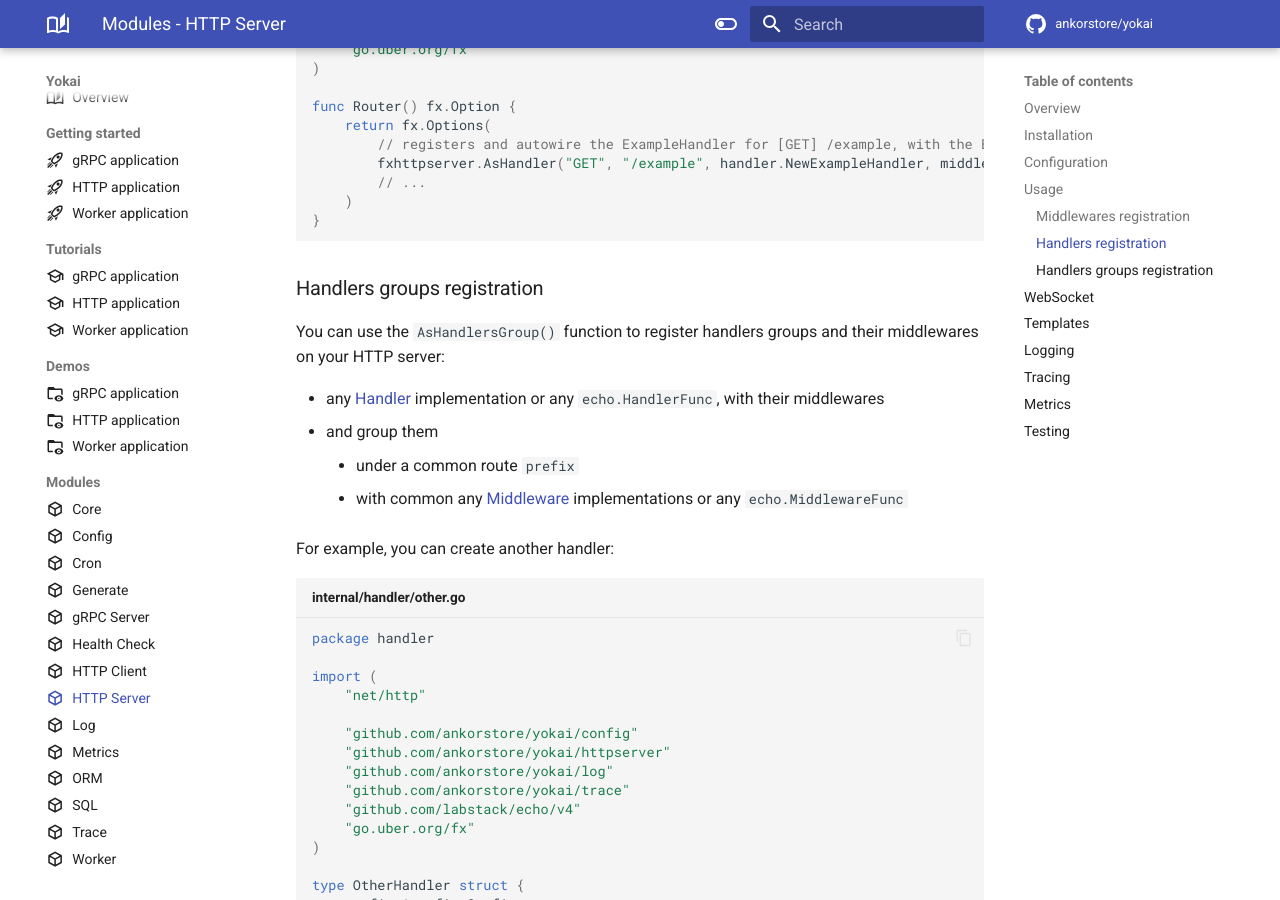
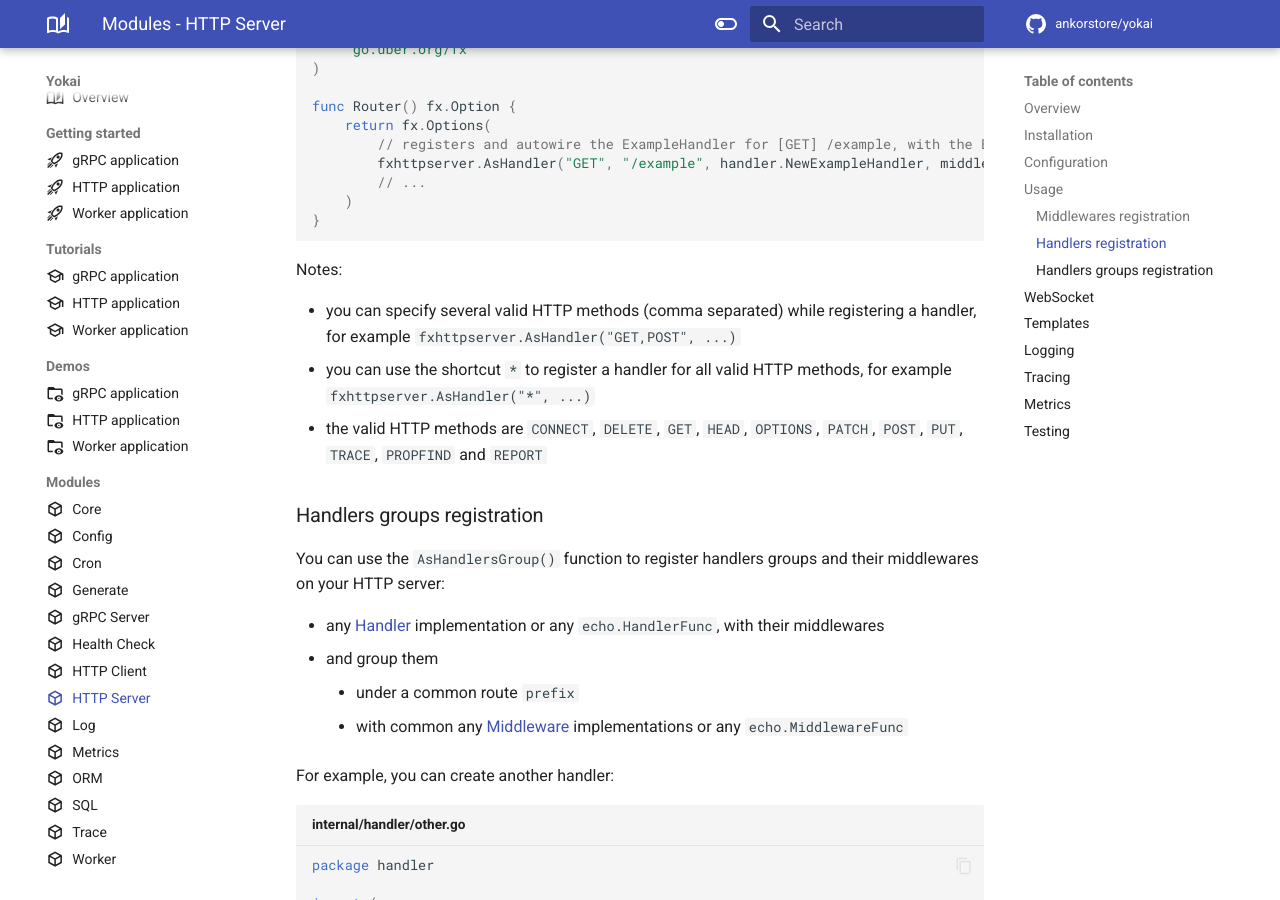
Before and after one commit to ankorstore/yokai, an MkDocs documentation site: the page built from docs/modules/fxhttpserver.md, in a window 1280 px wide and 900 px high, scrolled down 5063 px. Built offline with MkDocs 1.6.1 and Material for MkDocs 9.7.7, drawn with Linux system fonts in a browser that asks for light colours; comment, search, counter and statistics services are not loaded; some of the changed text lies outside the part shown.

Commit message:
doc(main): Updated documentation (#296)

````diff
--- a/docs/modules/fxhttpserver.md
+++ b/docs/modules/fxhttpserver.md
@@ -250,6 +250,12 @@
 }
 ```
 
+Notes:
+
+- you can specify several valid HTTP methods (comma separated) while registering a handler, for example `fxhttpserver.AsHandler("GET,POST", ...)`
+- you can use the shortcut `*` to register a handler for all valid HTTP methods, for example `fxhttpserver.AsHandler("*", ...)`
+- the valid HTTP methods are `CONNECT`, `DELETE`, `GET`, `HEAD`, `OPTIONS`, `PATCH`, `POST`, `PUT`, `TRACE`, `PROPFIND` and `REPORT`
+
 ### Handlers groups registration
 
 You can use the `AsHandlersGroup()` function to register handlers groups and their middlewares on your HTTP
@@ -332,6 +338,12 @@
 	)
 }
 ```
+
+Notes:
+
+- you can specify several valid HTTP methods (comma separated) while registering a handler in a group, for example `fxhttpserver.NewHandlerRegistration("GET,POST", ...)`
+- you can use the shortcut `*` to register a handler for all valid HTTP methods, for example `fxhttpserver.NewHandlerRegistration("*", ...)`
+- the valid HTTP methods are `CONNECT`, `DELETE`, `GET`, `HEAD`, `OPTIONS`, `PATCH`, `POST`, `PUT`, `TRACE`, `PROPFIND` and `REPORT`
 
 ## WebSocket
 
````
